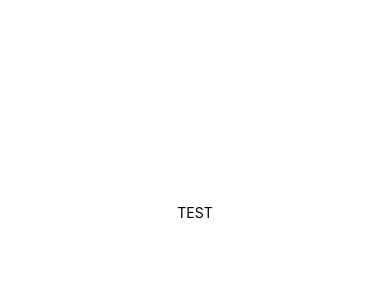
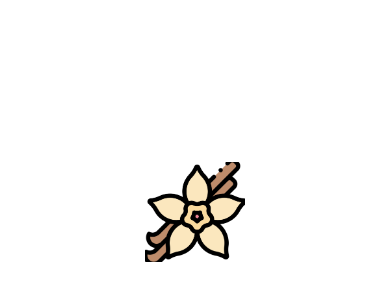
Before and after one commit to Takaischi04/Test, a React Native app in the folder project/: screen / in a window 390 px wide. Shown: the part 210-510 px from the top of the page. Built offline with nearby package versions, Linux system fonts and the light colour scheme.

Commit message:
Icon Vanilie + Hover

```diff
--- a/project/App.js
+++ b/project/App.js
@@ -1,10 +1,12 @@
 import { StatusBar } from "expo-status-bar";
-import { StyleSheet, Text, View } from "react-native";
+import { StyleSheet, View } from "react-native";
+import Icon from "./src/components/atoms/icon";
 
 export default function App() {
   return (
     <View style={styles.container}>
-      <Text>TEST</Text>
+      <Icon />
+
       <StatusBar style="auto" />
     </View>
   );
--- a/project/app.json
+++ b/project/app.json
@@ -24,7 +24,7 @@
       }
     },
     "web": {
-      "favicon": "./assets/favicon.png"
+
     }
   }
 }
--- /dev/null
+++ b/project/src/components/atoms/icon.js
@@ -0,0 +1,19 @@
+import React, { useState } from "react";
+import { View, Image, TouchableOpacity } from "react-native";
+import vanileIcon from "../assets/vanile.png";
+import chocoIcon from "../assets/choco.png";
+
+export default function Icon() {
+  const [isHovered, setIsHovered] = useState(false);
+
+  return (
+    <TouchableOpacity
+      onPress={() => setIsHovered(!isHovered)}
+      activeOpacity={1}
+    >
+      <View style={{ transform: [{ scale: isHovered ? 1.1 : 1 }] }}>
+        <Image source={vanileIcon} style={{ width: 100, height: 100 }} />
+      </View>
+    </TouchableOpacity>
+  );
+}
```
Also changed, not shown: project/src/components/atoms/atom1.js (deleted, +0 -7 lines).
